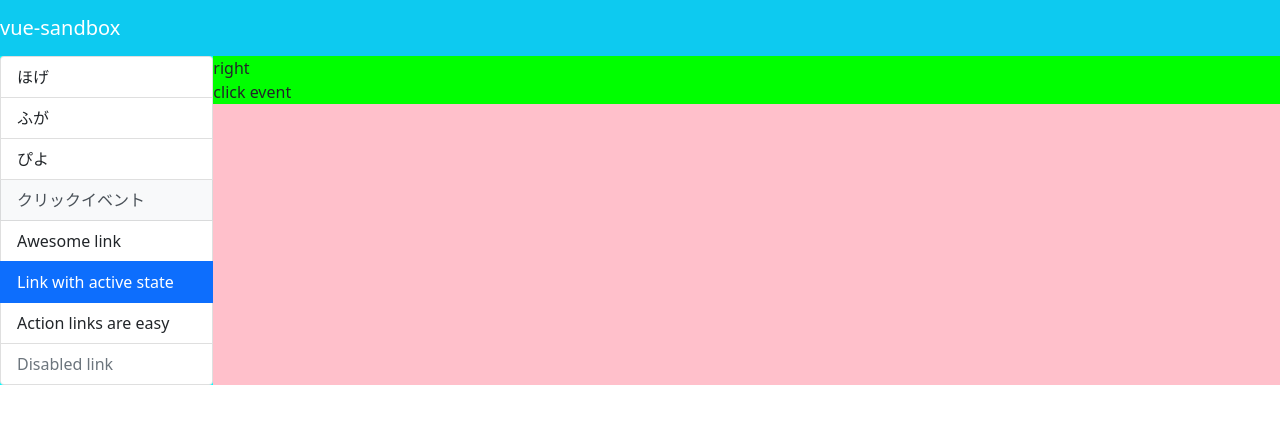
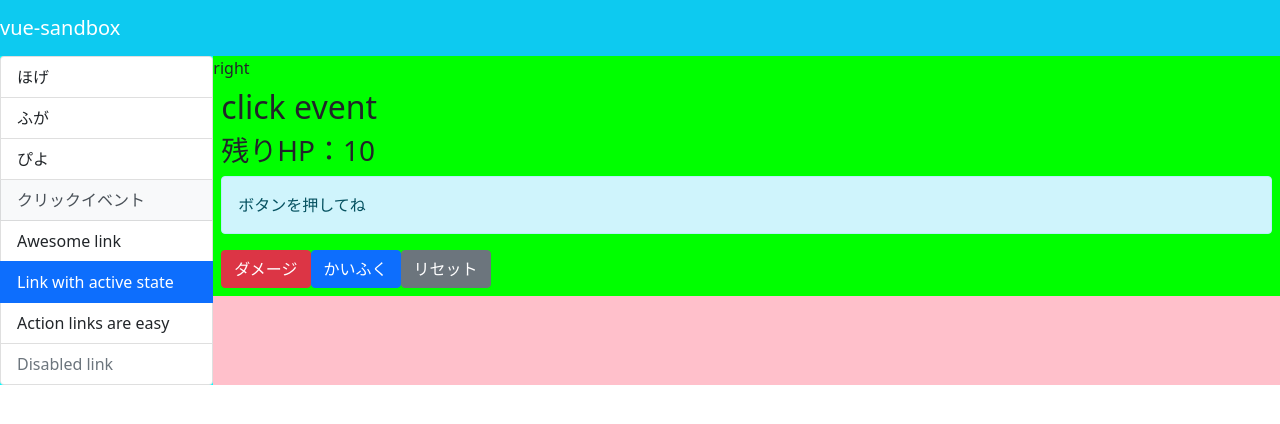
Before and after one commit to kyoruni/vue-sandbox, a Vue app: page / in a window 1280 px wide. Both pictures are taken after a click on the button "クリックイベント". Shown: the top 424 px of the page. Built offline with nearby package versions, Linux system fonts and the light colour scheme.

Commit message:
:wrench: クリックイベント：基本機能実装

```diff
--- a/src/components/pages/ClickEvent.vue
+++ b/src/components/pages/ClickEvent.vue
@@ -1,5 +1,74 @@
 <template>
-  <div class="click-event">
-    click event
+  <div class="click-event p-2">
+    <h2>click event</h2>
+    <h3>残りHP：{{ hp }}</h3>
+    <b-alert show variant="info" v-if="showAlertInfo">{{ message }}</b-alert>
+    <b-alert show variant="danger" v-if="showAlertDanger">{{ message }}</b-alert>
+    <b-alert show variant="success" v-if="showAlertSuccess">{{ message }}</b-alert>
+    <b-button variant="danger" @click="clickDamage()">ダメージ</b-button>
+    <b-button variant="primary" @click="clickRecovery()">かいふく</b-button>
+    <b-button variant="secondary" @click="clickReset()">リセット</b-button>
   </div>
 </template>
+
+<script>
+
+export default {
+  data () {
+    return {
+      hp: 0,
+      message: '',
+      alertType: '',
+    }
+  },
+  computed: {
+    showAlertInfo () {
+      return this.alertType === 'info'
+    },
+    showAlertDanger () {
+      return this.alertType === 'danger'
+    },
+    showAlertSuccess () {
+      return this.alertType === 'success'
+    },
+    maxHp () {
+      return 10
+    },
+    minHp () {
+      return 0
+    },
+  },
+  methods: {
+    initComponent () {
+      this.hp = 10
+      this.setAlert('info', 'ボタンを押してね')
+    },
+    clickDamage () {
+      if (this.minHp < this.hp) {
+        this.hp--
+        this.setAlert('danger', '1のダメージを与えた！')
+      } else {
+        this.setAlert('danger', 'もうダメージを与えられません！')
+      }
+    },
+    clickRecovery () {
+      if (this.hp < this.maxHp) {
+        this.hp++
+        this.setAlert('success', '1 HPが回復した！')
+      } else {
+        this.setAlert('danger', `最大HP（${this.maxHp}）を超えて回復はできません！`)
+      }
+    },
+    clickReset () {
+      this.initComponent()
+    },
+    setAlert (type, message) {
+      this.alertType = type
+      this.message = message
+    },
+  },
+  created () {
+    this.initComponent()
+  }
+}
+</script>
```
